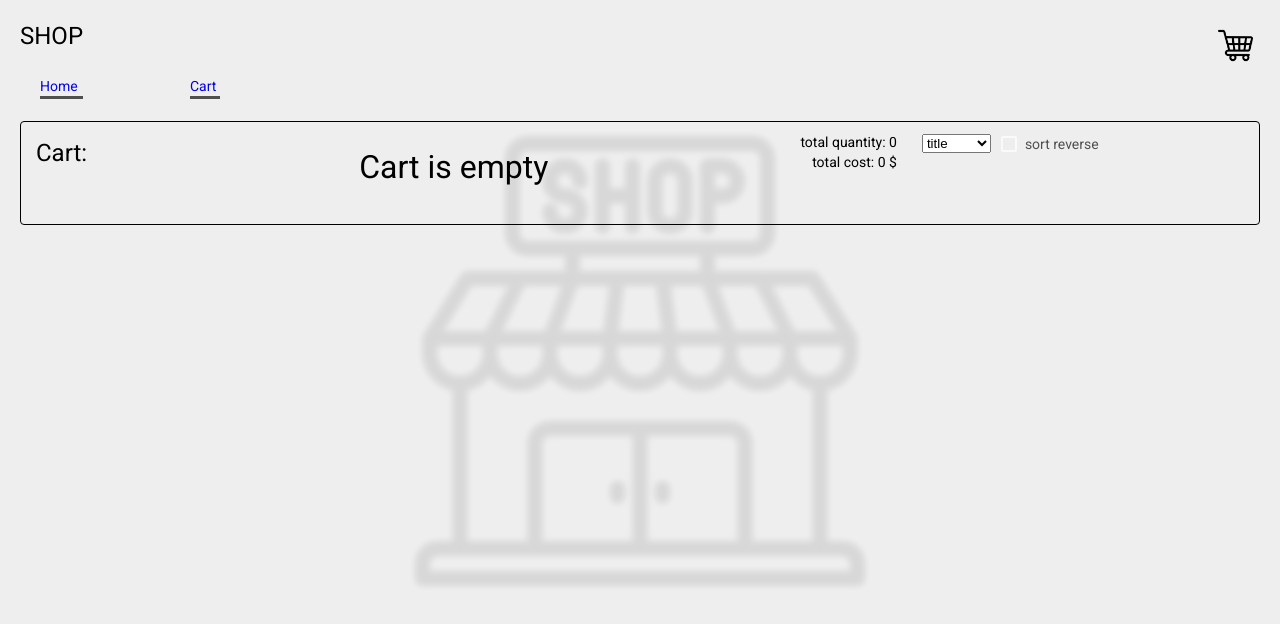
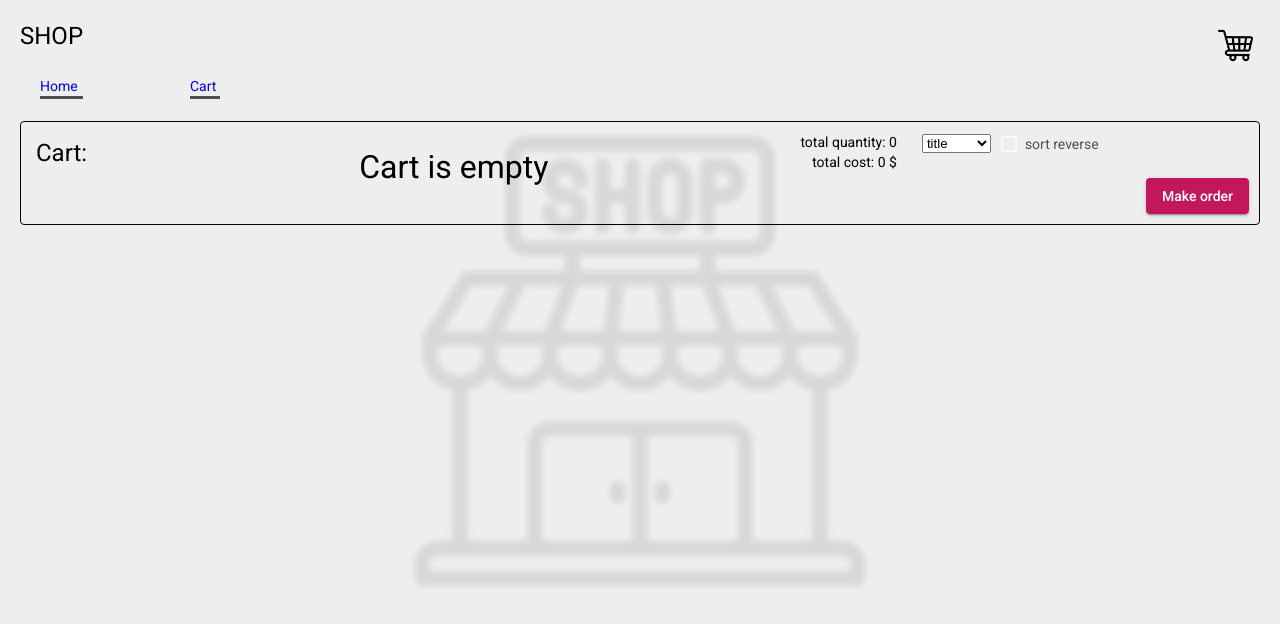
Before and after one commit to kedroviy/shop, an Angular app: page /cart in a window 1280 px wide. Shown: the top 624 px of the page. Built offline with nearby package versions, Linux system fonts and the light colour scheme.

Commit message:
[5-Routing]: Implement ProcessOrderComponent

```diff
--- a/src/app/app-routing.module.ts
+++ b/src/app/app-routing.module.ts
@@ -3,7 +3,9 @@ import {
   type Routes,
   RouterModule,
 } from '@angular/router';
+
 import { CartListComponent } from './cart';
+import { ProcessOrderComponent } from './orders';
 import { ProductListComponent } from './products';
 
 const routes: Routes = [
@@ -14,6 +16,10 @@ const routes: Routes = [
   {
     path: 'cart',
     component: CartListComponent,
+  },
+  {
+    path: 'order',
+    component: ProcessOrderComponent
   },
   // {
   //   path: 'users',
--- a/src/app/cart/components/cart-list/cart-list.component.html
+++ b/src/app/cart/components/cart-list/cart-list.component.html
@@ -30,5 +30,8 @@
         <mat-checkbox class="checkbox" [(ngModel)]="isReverse">sort reverse</mat-checkbox>
       </div>
 
+      <div class="do-order-button" routerLinkActive="active">
+        <button mat-raised-button color="primary" routerLink="/order">Make order</button>
+      </div>
   </div>
 </ng-container>
--- a/src/app/cart/components/cart-list/cart-list.component.scss
+++ b/src/app/cart/components/cart-list/cart-list.component.scss
@@ -1,4 +1,5 @@
 .cart {
+  position: relative;
     display: flex;
     justify-content: space-between;
     min-width: 350px;
@@ -42,3 +43,9 @@ li {
 .checkbox {
   margin: 0 10px;
 }
+
+.do-order-button {
+  position: absolute;
+  right: 10px;
+  bottom: 10px;
+}
--- /dev/null
+++ b/src/app/orders/components/index.ts
@@ -0,0 +1 @@
+export * from './process-order/process-order.component';
--- /dev/null
+++ b/src/app/orders/components/process-order/process-order.component.html
@@ -0,0 +1 @@
+<p>process-order works!</p>
--- /dev/null
+++ b/src/app/orders/components/process-order/process-order.component.ts
@@ -0,0 +1,15 @@
+import { Component, OnInit } from '@angular/core';
+
+@Component({
+  selector: 'app-process-order',
+  templateUrl: './process-order.component.html',
+  styleUrls: ['./process-order.component.scss']
+})
+export class ProcessOrderComponent implements OnInit {
+
+  constructor() { }
+
+  ngOnInit(): void {
+  }
+
+}
--- /dev/null
+++ b/src/app/orders/index.ts
@@ -0,0 +1 @@
+export * from './components';
--- a/src/app/orders/orders.module.ts
+++ b/src/app/orders/orders.module.ts
@@ -1,10 +1,13 @@
 import { NgModule } from '@angular/core';
 import { CommonModule } from '@angular/common';
+import { ProcessOrderComponent } from './components/process-order/process-order.component';
 
 
 
 @NgModule({
-  declarations: [],
+  declarations: [
+    ProcessOrderComponent
+  ],
   imports: [
     CommonModule
   ]
--- a/src/app/products/components/product-list/product-list/product-list.component.ts
+++ b/src/app/products/components/product-list/product-list/product-list.component.ts
@@ -27,7 +27,7 @@ export class ProductListComponent implements OnInit {
 
   onViewProduct(product: ProductModel): void {
     this.productService.setViewProductItem(product);
-    const link = ['/product-view', product.id];
+    const link = ['/product-view', product.title + '-' + product.id];
     this.router.navigate(link);
   }
 
```
Also changed, not shown: src/app/orders/components/process-order/process-order.component.scss (added), 1 other file (tests, documents, lock files or other folders).
